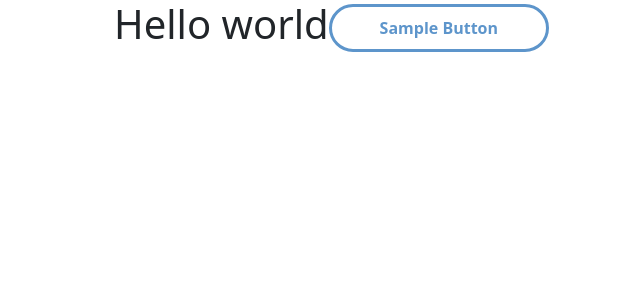
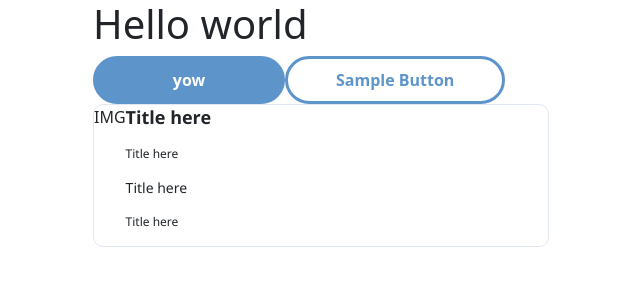
Before and after one commit to Aether-IHM-2021/main-ui, a React (Create React App) app: page /scratch in a window 1280 px wide. Shown: the top 300 px of the page, without its empty margins (319-959 px from the left). Built offline with nearby package versions, Linux system fonts and the light colour scheme.

Commit message:
Fix: Styles
DefaultTextStyles was missing earlier

```diff
--- a/src/Scratch.js
+++ b/src/Scratch.js
@@ -1,11 +1,15 @@
 import React from 'react'
+import PrimaryButton from './components/atoms/PrimaryButton'
 import SecondaryButton from './components/atoms/SecondaryButton'
+import CardPosts from './components/CardPosts'
 
 const Scratch = () => {
     return (
-        <div style={{maxWidth: "480px", marginLeft: "auto", display: "flex", flexDirection: "vertical"}}>
+        <div>
             <h1>Hello world</h1>
+            <PrimaryButton>yow</PrimaryButton>
             <SecondaryButton>Sample Button</SecondaryButton>
+            <CardPosts/>
         </div>
     )
 }
--- /dev/null
+++ b/src/components/CardPosts.js
@@ -0,0 +1,26 @@
+import React from 'react'
+import Text from "./atoms/Text/index.jsx";
+
+const CardPosts = () => {
+    const containerStyle = {
+        background: "#FFFFFF",
+        border: "1px solid #E2E8F0",
+        boxSizing: "border-box",
+        borderRadius: "10px",
+        display: "flex",
+    }
+    return (
+        <div style={containerStyle}>
+            <div>IMG</div>
+            <div style={{display:"flex", flexDirection:"column"}}>
+                <Text variant="title">Title here</Text>
+                <Text variant="tag">Title here</Text>
+                <Text variant="body2">Title here</Text>
+                <Text variant="tag">Title here</Text>
+            </div>
+
+        </div>
+    )
+}
+
+export default CardPosts
--- a/src/components/atoms/PrimaryButton/index.jsx
+++ b/src/components/atoms/PrimaryButton/index.jsx
@@ -18,7 +18,8 @@ const PrimaryButton = styled.button`
     margin: auto auto;
 
     &:hover {
-        background-color: ${COLOR.mainBlue[400]};
+        border: 3px solid ${COLOR.mainBlue[300]};
+        background-color: ${COLOR.mainBlue[300]};
         color: white;
         transition-duration: 0.3s;
     }
--- a/src/components/atoms/defaultTextStyle.js
+++ b/src/components/atoms/defaultTextStyle.js
@@ -0,0 +1,11 @@
+import { css } from 'styled-components';
+
+const defaultTextStyle = css`
+    font-family: 'Segoe UI', sans-serif;
+    font-size: 1em;
+    font-weight: normal;
+    letter-spacing: normal;
+    line-height: normal;
+`;
+
+export default defaultTextStyle;
```
